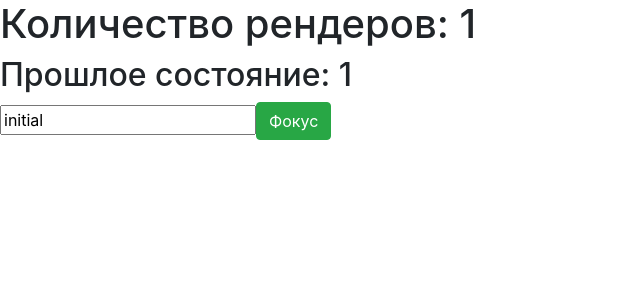
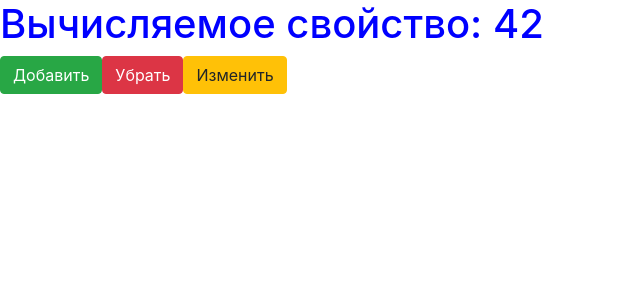
Before and after one commit to Artem-SP/Hooks_by_Minin, a React (Create React App) app: page / in a window 1280 px wide. Shown: the top 300 px of the page, without its empty margins (0-640 px from the left). Built offline with nearby package versions, Linux system fonts and the light colour scheme.

Commit message:
18.02/21 13:49 tm 0:54:06

```diff
--- /dev/null
+++ b/sandbox.config.json
@@ -0,0 +1,5 @@
+{
+  "infiniteLoopProtection": false,
+  "hardReloadOnChange": false,
+  "view": "browser"
+}
--- a/src/App.js
+++ b/src/App.js
@@ -1,34 +1,42 @@
 import React, { useState, useEffect, useRef } from "react";
 import "./styles.css";
 
+function complexCompute(num) {
+  let i = 0;
+  while (i < 1000000001) i++;
+  return num * 2;
+}
+
 export default function App() {
-  const [value, setValue] = useState("initial");
-  const renderCount = useRef(1);
-  const inputRef = useRef(null);
-  const prevValue = useRef("");
+  const [number, setNumber] = useState(42);
+  const [colored, setColored] = useState(false);
 
-  useEffect(() => {
-    renderCount.current + 1;
-  });
+  const styles = {
+    color: colored ? "darkred" : "blue"
+  };
 
-  useEffect(() => {
-    prevValue.current = value;
-  }, [value]);
-
-  const focus = () => inputRef.current.focuc();
+  const computed = complexCompute(number);
 
   return (
     <div className="">
-      <h1>Количество рендеров: {renderCount.current}</h1>
-      <h2>Прошлое состояние: {renderCount.current}</h2>
-      <input
-        ref={inputRef}
-        type="text"
-        onChange={(e) => setValue(e.target.value)}
-        value={value}
-      />
-      <button className="btn btn-success" onClick={focus}>
-        Фокус
+      <h1 style={styles}>Вычисляемое свойство: {number}</h1>
+      <button
+        className={"btn btn-success"}
+        onClick={() => setNumber((prev) => prev + 1)}
+      >
+        Добавить
+      </button>
+      <button
+        className={"btn btn-danger"}
+        onClick={() => setNumber((prev) => prev - 1)}
+      >
+        Убрать
+      </button>
+      <button
+        className={"btn btn-warning"}
+        onClick={() => setColored((prev) => !prev)}
+      >
+        Изменить
       </button>
     </div>
   );
```
